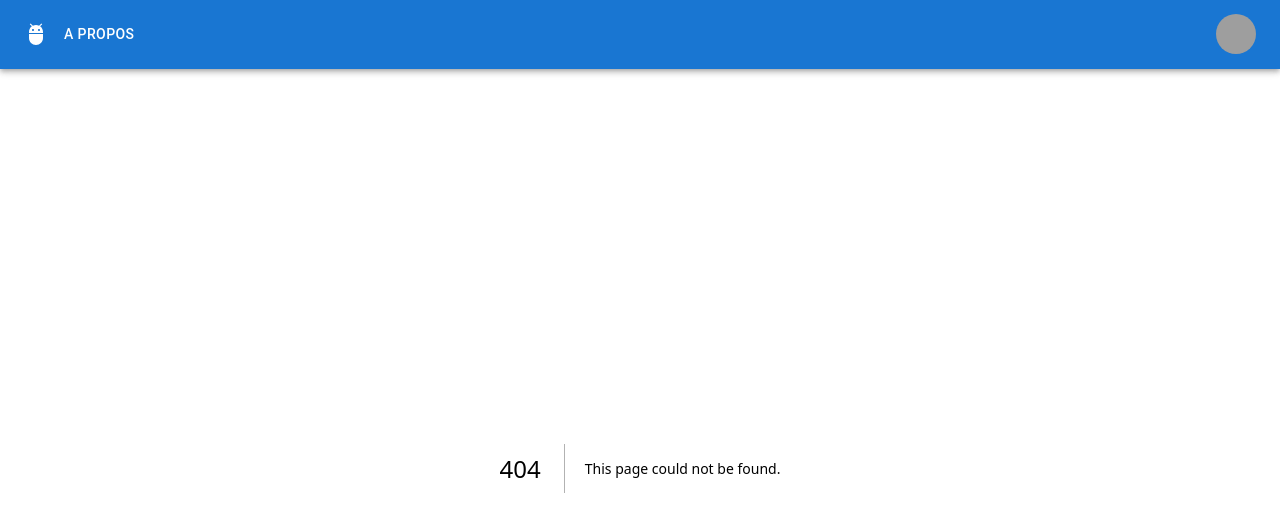
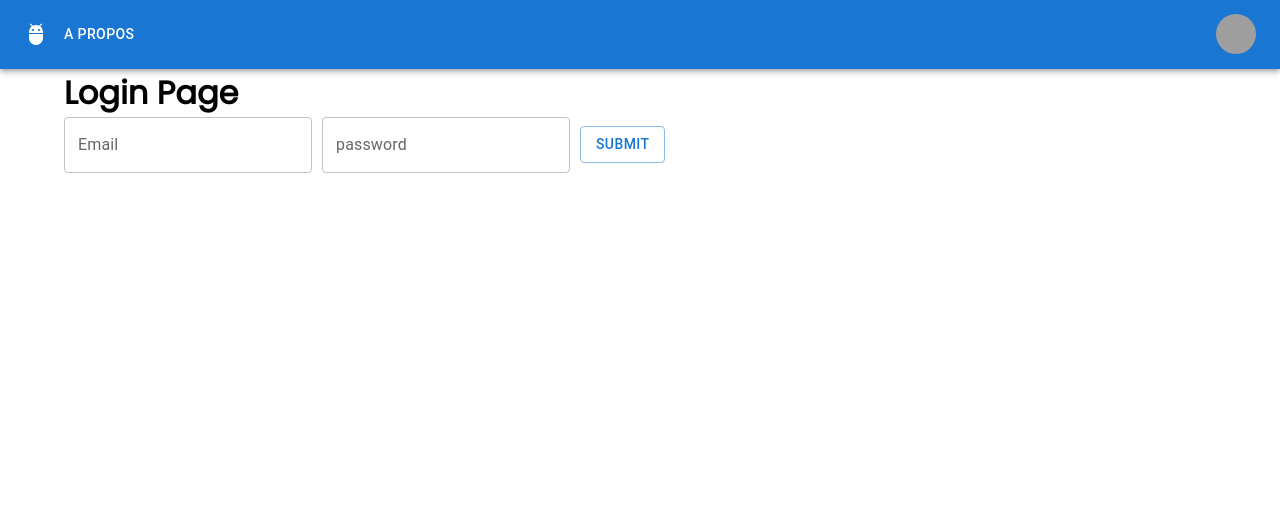
Before and after one commit to planigo/app, a Next.js app: page /auth in a window 1280 px wide. Before the commit this address had no page. Shown: the top 532 px of the page. Built offline with nearby package versions, Linux system fonts and the light colour scheme; grey boxes are pictures that could not be loaded.

Commit message:
auth page, first commit, no verification

```diff
--- /dev/null
+++ b/src/pages/auth/index.tsx
@@ -0,0 +1,51 @@
+import { useState } from 'react';
+import { useRouter } from 'next/router';
+import { Button, Autocomplete, TextField, Box } from '@mui/material';
+
+const LoginPage = () => {
+  const [email, setEmail] = useState('');
+  const [password, setPassword] = useState('');
+  const router = useRouter();
+
+  const handleEmailChange = (e: React.ChangeEvent<HTMLInputElement>) => {
+    setEmail(e.target.value);
+  };
+
+  const handlePasswordChange = (e: React.ChangeEvent<HTMLInputElement>) => {
+    setPassword(e.target.value);
+  };
+
+  const handleSubmit = (e: React.FormEvent<HTMLFormElement>) => {
+    e.preventDefault();
+    // Perform login logic here using email and password
+    router.push('/'); // Redirect to dashboard page after successful login
+  };
+
+  return (
+    <div>
+      <h1>Login Page</h1>
+      <form onSubmit={handleSubmit} style={{display : 'flex', alignItems: 'center'}}>
+        <TextField
+          id="email"
+          label="Email"
+          type="email"
+          autoComplete="current-password"
+          value={email}
+          onChange={handleEmailChange}
+        />
+        <TextField
+          id="password"
+          label="password"
+          type="password"
+          autoComplete="current-password"
+          value={password}
+          onChange={handlePasswordChange}
+          style={{ marginLeft: '10px' }}
+        />
+        <Button variant="outlined" type="submit" style={{marginLeft: '10px' }}>Submit</Button>
+      </form>
+    </div>
+  );
+};
+
+export default LoginPage;
```
